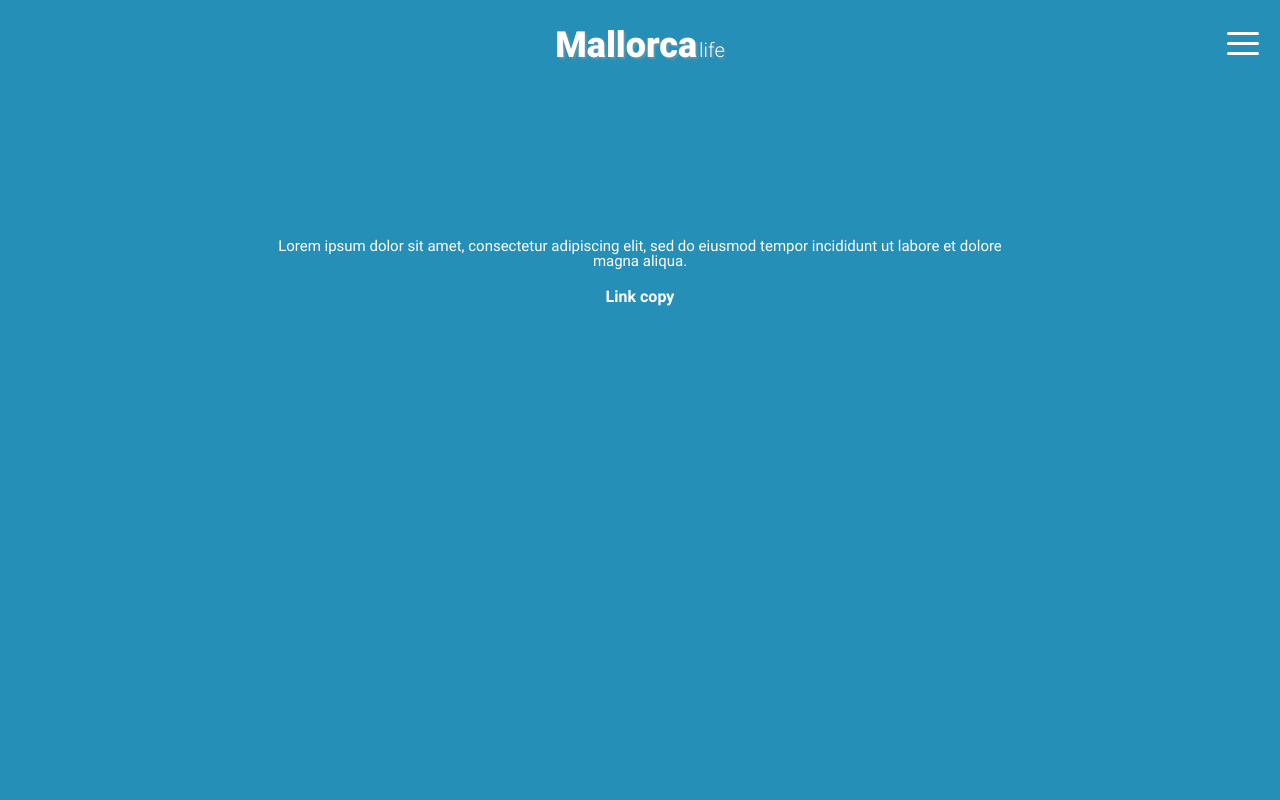
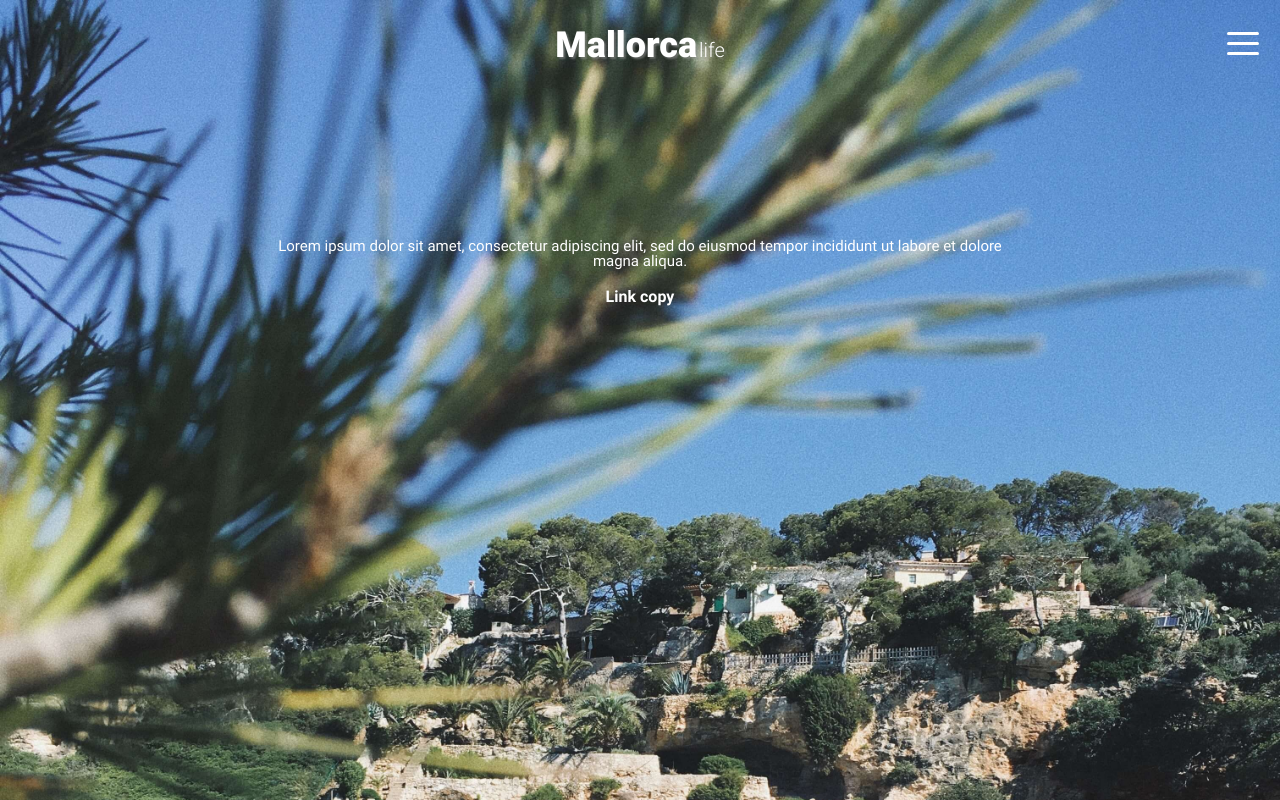
Before and after one commit to miriam-mr90/mallorca, a React (Create React App) app: page / in a window 1280 px wide. Built offline with nearby package versions, Linux system fonts and the light colour scheme.

Commit message:
styles: update layout background, main blue color and menu item width

```diff
--- a/src/assets/stylesheets/abstracts/_variables.scss
+++ b/src/assets/stylesheets/abstracts/_variables.scss
@@ -13,7 +13,7 @@ $code-font-stack: 'Courier New', 'DejaVu Sans Mono', 'Bitstream Vera Sans Mono',
 /// Colors
 $c-neutral000: #FFF;
 $c-neutral100: #000;
-$c-main: #268FB7;
+$c-main: #4EAFD4;
 $c-mainDark: #268FB7;
 $c-grey: #9498A0;
 $c-lightGrey: #EFF2F7;
--- a/src/assets/stylesheets/base/_base.scss
+++ b/src/assets/stylesheets/base/_base.scss
@@ -13,11 +13,7 @@ html {
 }
 
 body {
-    /* background-image: linear-gradient(360deg, rgb(160, 222, 219),rgb(3, 165, 209));
-    background-image: url('./assets/images/app_bg.jpg');
-    background-position: left top;
-    background-repeat: no-repeat;
-    background-size: cover; */
+    // background-image: linear-gradient(360deg, rgb(160, 222, 219),rgb(3, 165, 209));
     color: $text-color;
     background-color: $c-main;
     margin: 0;
--- a/src/assets/stylesheets/components/_menu.scss
+++ b/src/assets/stylesheets/components/_menu.scss
@@ -22,7 +22,7 @@ $this: '.menu';
         text-align: center;
         text-transform: uppercase;
         transition: all .2s;
-        width: 200px;
+        width: 220px;
 
         &:hover {
             cursor: pointer;
--- a/src/assets/stylesheets/pages/_home.scss
+++ b/src/assets/stylesheets/pages/_home.scss
@@ -1,3 +1,12 @@
 // -----------------------------------------------------------------------------
 // This file contains styles that are specific to the home page.
 // -----------------------------------------------------------------------------
+
+$this: '.home';
+
+#{$this} {
+    background-image: url('../../images/app_bg.jpg');
+    background-position: center top;
+    background-repeat: no-repeat;
+    background-size: cover;
+}
```
Also changed, not shown: src/assets/images/app_bg.jpg.
